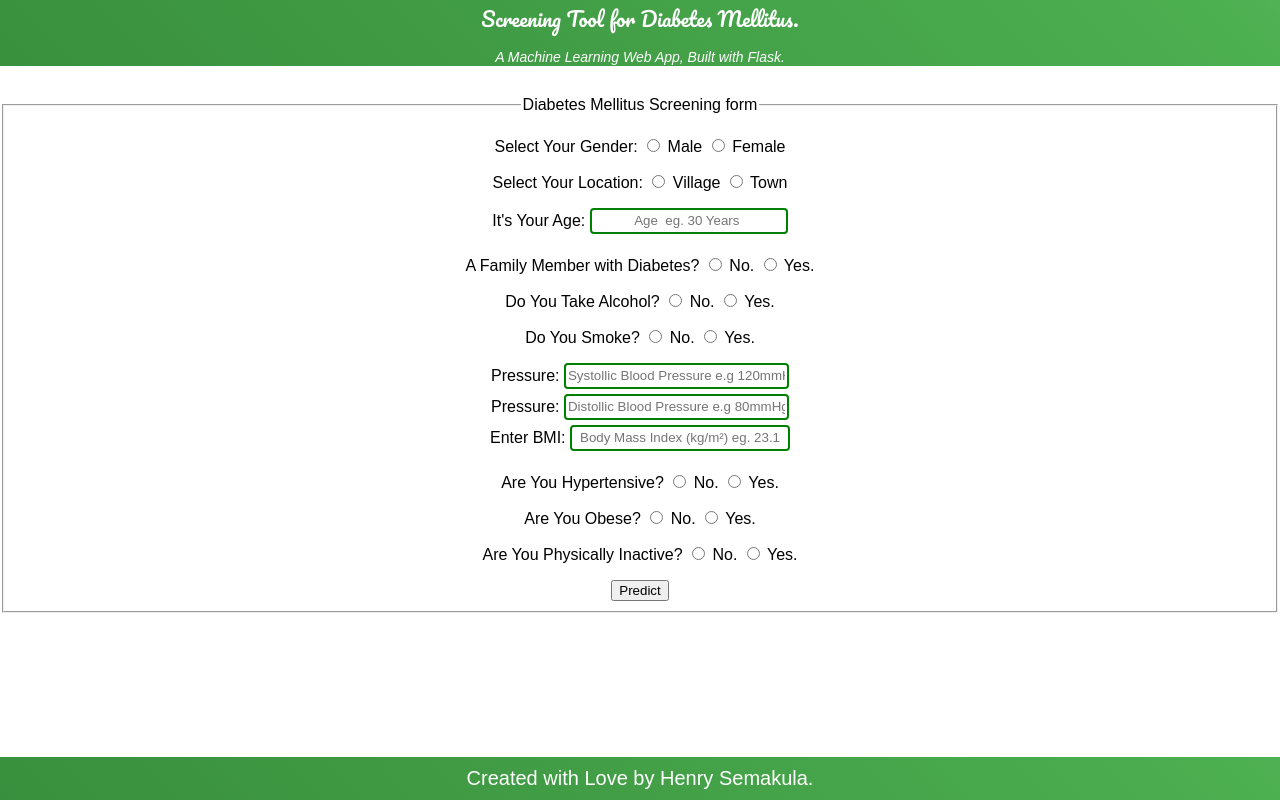
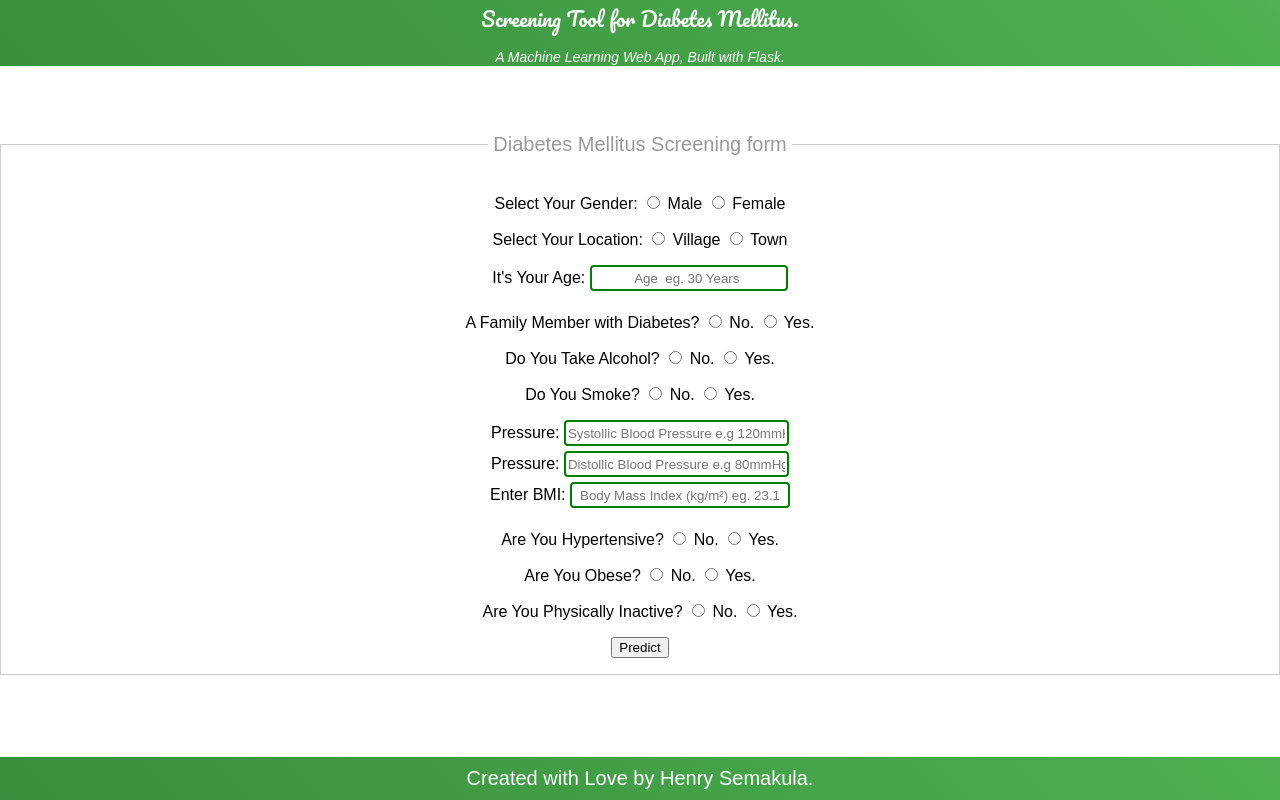
Before and after one commit to dbms-sema/Type-2-Diabetes, a Flask app: page / in a window 1280 px wide. Run offline with Flask 2, Linux system fonts and the light colour scheme; parts of the project's set-up code (start-up, migrations or seed data) failed here and were passed over; some libraries are stand-ins or nearby versions.

Commit message:
Update styles.css

```diff
--- a/static/styles.css
+++ b/static/styles.css
@@ -2,9 +2,21 @@ html{
 	height: 100%;
 	margin: 1;
 }
+fieldset{
+	margin: 2em 0;
+	padding: 1em 2em;
+	border: solid 1px #ccc;
+	border-raduis: 6px;
+	min-width: 200px;
+}
 
+legend{
+	font-size: 1.25em;
+	padding: 0.25em;
+	color:#999;
+}
 body{
-	font-family: Arial, Helvetica,sans-serif;
+    font-family: Arial, Helvetica,sans-serif;
     text-align: center;
     margin: 0;
     padding: 0;
```
